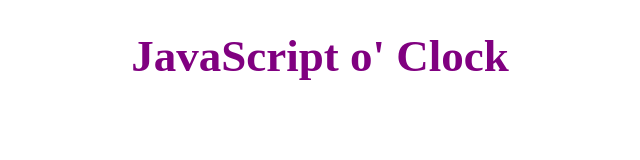
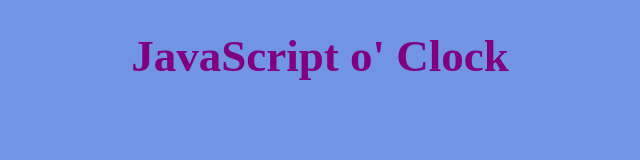
Before and after one commit to fattony26/js-clock, a plain HTML site: page index.html in a window 1280 px wide. Shown: the whole page, without its empty margins (320-960 px from the left). Drawn offline with Linux system fonts and the light colour scheme.

Commit message:
added background color to body

```diff
--- a/styles.css
+++ b/styles.css
@@ -4,3 +4,6 @@
   color: purple;
   text-align: center;
 }
+body {
+  background-color: rgb(113, 149, 228);
+}
```
